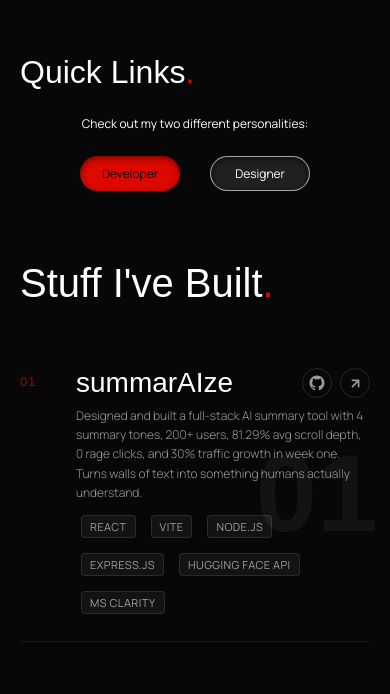
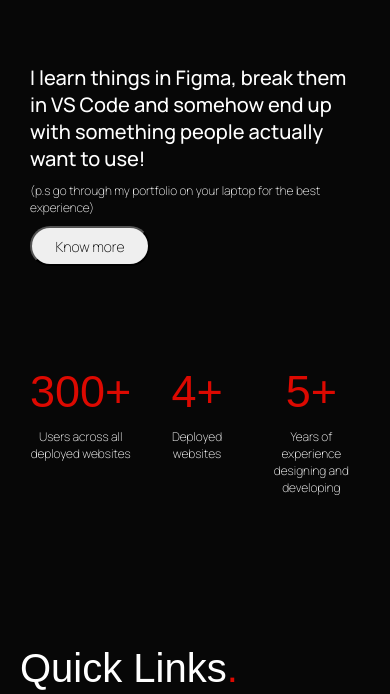
Before and after one commit to Khushi23V/Personal-Portfolio, a React (Vite) app: page / in a window 390 px wide. Shown: the part 930-1624 px from the top of the page. Built offline with nearby package versions, Linux system fonts and the light colour scheme; no server answers; a web font is replaced by a local one.

Commit message:
Main page one-liner update and impact numbers added

```diff
--- a/src/components/MainPage.jsx
+++ b/src/components/MainPage.jsx
@@ -11,7 +11,6 @@ function useTypewriter(lines, typingSpeed = 60, pauseBetween = 600) {
   const [currentLine, setCurrentLine] = useState(0);
   const [currentChar, setCurrentChar] = useState(0);
   const [done, setDone] = useState(false);
-
 
   useEffect(() => {
     if (done) return;
@@ -31,7 +30,6 @@ function useTypewriter(lines, typingSpeed = 60, pauseBetween = 600) {
       }, typingSpeed);
       return () => clearTimeout(t);
     } else {
-
       const t = setTimeout(() => {
         setCurrentLine((l) => l + 1);
         setCurrentChar(0);
@@ -43,7 +41,73 @@ function useTypewriter(lines, typingSpeed = 60, pauseBetween = 600) {
   return { displayed, done };
 }
 
+function useCounter(target, duration = 1800, started = false) {
+  const [count, setCount] = useState(0);
+  useEffect(() => {
+    if (!started) return;
+    let startTime = null;
+    const step = (timestamp) => {
+      if (!startTime) startTime = timestamp;
+      const progress = Math.min((timestamp - startTime) / duration, 1);
+      // ease-out cubic
+      const eased = 1 - Math.pow(1 - progress, 3);
+      setCount(Math.round(eased * target));
+      if (progress < 1) requestAnimationFrame(step);
+    };
+    requestAnimationFrame(step);
+  }, [started, target, duration]);
+  return count;
+}
 
+function ImpactSection({ onKnowMore }) {
+  const [sectionRef, sectionVisible] = useReveal(0.1);
+  const [statsRef, statsVisible] = useReveal(0.15);
+
+  const stat1 = useCounter(300, 1600, statsVisible);
+  const stat2 = useCounter(4, 1400, statsVisible);
+  const stat3 = useCounter(5, 1200, statsVisible);
+
+  return (
+    <div
+      className={`impact-section reveal${sectionVisible ? " reveal--visible" : ""}`}
+      ref={sectionRef}
+    >
+      <div className="impact-left">
+        <p className="impact-tagline">
+          I learn things in Figma, break them in VS Code and somehow end up with something people actually want to use!
+        </p>
+        <p className="impact-sub">(p.s go through my portfolio on your laptop for the best experience)</p>
+        <button className="impact-know-btn" onClick={onKnowMore}>
+          Know more
+        </button>
+      </div>
+
+      <div
+        className={`impact-stats reveal${statsVisible ? " reveal--visible" : ""}`}
+        ref={statsRef}
+      >
+        <div className="impact-stat">
+          <span className="impact-stat-num">
+            {stat1}<span className="accent">+</span>
+          </span>
+          <span className="impact-stat-label">Users across all deployed websites</span>
+        </div>
+        <div className="impact-stat">
+          <span className="impact-stat-num">
+            {stat2}<span className="accent">+</span>
+          </span>
+          <span className="impact-stat-label">Deployed websites</span>
+        </div>
+        <div className="impact-stat">
+          <span className="impact-stat-num">
+            {stat3}<span className="accent">+</span>
+          </span>
+          <span className="impact-stat-label">Years of experience designing and developing</span>
+        </div>
+      </div>
+    </div>
+  );
+}
 
 export default function MainPage() {
   const nameLines = ["HEY,", "I'M KHUSHI", "VERMA"];
@@ -99,6 +163,14 @@ export default function MainPage() {
     );
   };
 
+  const handleKnowMore = () => {
+    if (window.innerWidth > 768) {
+      openAbout();
+    } else {
+      navigate("/about");
+    }
+  };
+
   return (
     <div className="page-enter">
       <Header />
@@ -144,7 +216,7 @@ export default function MainPage() {
         </div>
       </div>
 
-
+      <ImpactSection onKnowMore={handleKnowMore} />
 
       <div className={`quick-links reveal${quickVisible ? " reveal--visible" : ""}`} ref={quickRef}>
         <h2>Quick Links<span className="accent">.</span></h2>
--- a/src/index.css
+++ b/src/index.css
@@ -418,6 +418,63 @@ header {
 }
 
 /* ONE-LINER */
+
+.impact-section{
+  display: flex;
+  flex-direction: row;
+  align-items: center;
+  justify-content: space-between;
+  padding:80px 80px;
+  gap: 240px;
+  font-family: var(--font1);
+}
+
+.impact-left{
+  display: flex;
+  flex-direction: column;
+  gap: 10px;
+}
+
+.impact-tagline{
+  font-weight:500;
+  font-size:25px;
+}
+
+.impact-sub, .impact-stat-label{
+  font-weight:200;
+  font-size:14px;
+}
+
+.impact-stats{
+  display: flex;
+  flex-direction: column;
+  gap: 40px;
+
+}
+
+.impact-stat{
+  display: flex;
+  flex-direction: column;
+  gap: 10px;
+  align-items: center;
+  text-align: center;
+}
+
+.impact-stat-num{
+  color: var(--t2-color);
+  font-family: var(--font2);
+  font-size:55px;
+  font-weight:500;
+}
+
+.impact-know-btn{
+  font-family: var(--font1);
+  font-size:14px;
+  font-weight:200;
+  width:120px;
+  height:40px;
+  border-radius:50px;
+}
 
 
 
@@ -1665,31 +1722,35 @@ footer {
   }
 
   /* One-liner */
-  .one-liner {
-    margin: 40px 20px;
+  .impact-section{
+    flex-direction: column;
+    gap:100px;
+    padding-left: 30px;
+    padding-right: 30px;
+  }
+
+  .impact-stats{
     flex-direction: row;
-    gap: 10px;
-  }
-
-  .opening,
-  .closing {
-    font-size: 48px;
-  }
-
-  .text {
-    font-size: 14px;
-  }
+  }
+
+  .impact-tagline{
+  font-size:20px;
+}
+
+.impact-sub, .impact-stat-label{
+  font-size:12px;
+}
+
+.impact-stat-num{  font-size:45px;
+}
+
+
 
   /* Quick links */
   .quick-links,
-  .work {
+  .work-section {
     margin: 50px 20px;
     gap: 24px;
-  }
-
-  .quick-links h2,
-  .work h2 {
-    font-size: 32px;
   }
   .quick-links p {
   font-size:12px;
```
